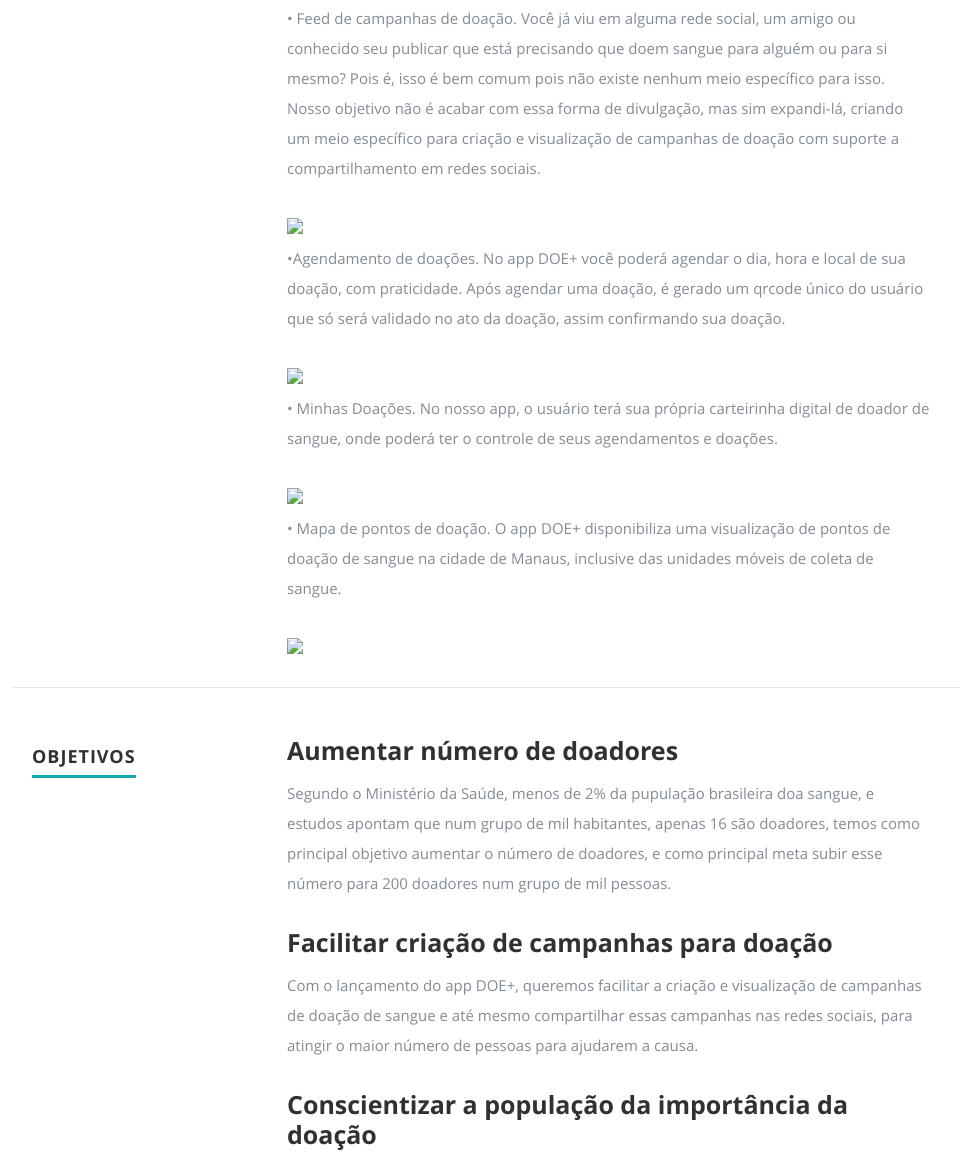
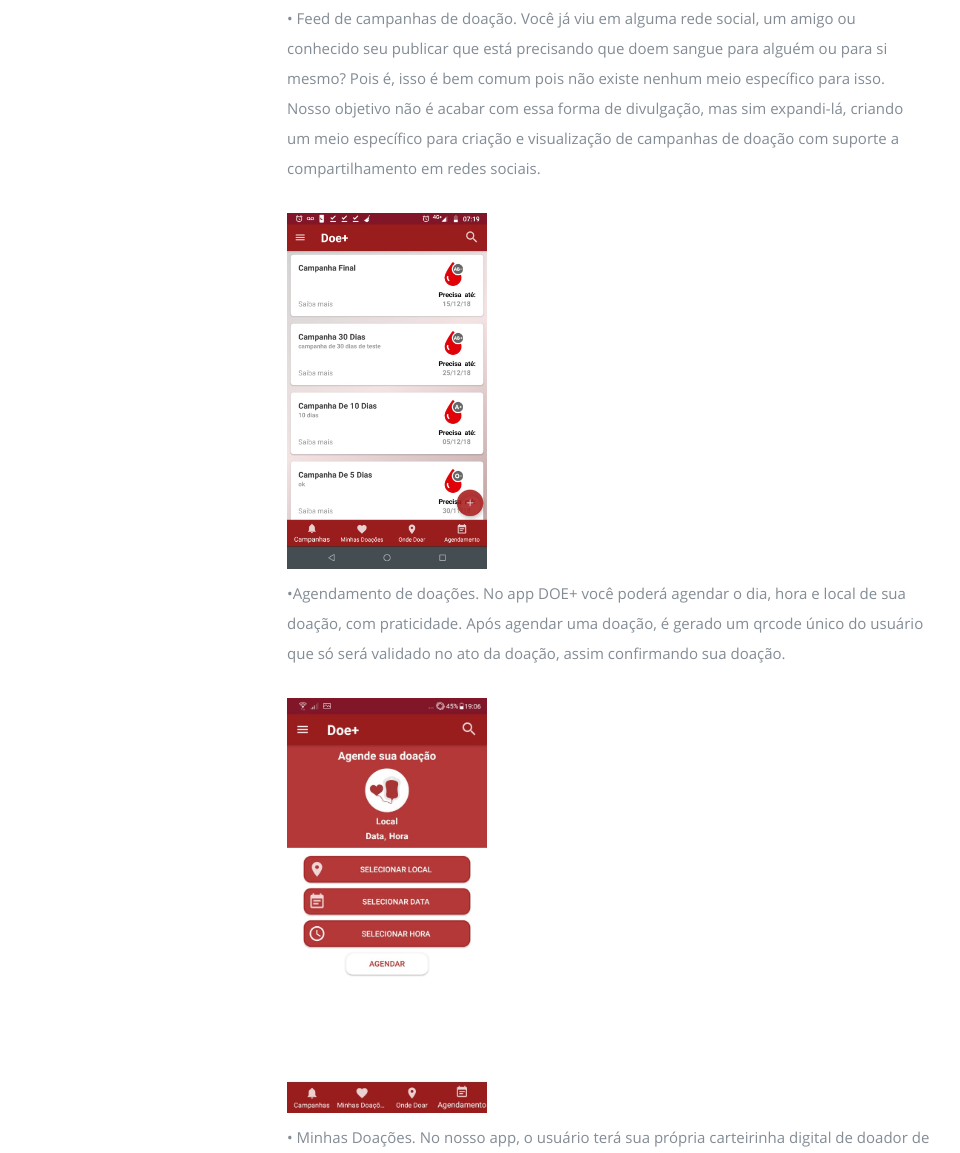
Before and after one commit to ProjetoDoeMais/ProjetoDoeMais.github.io, a plain HTML site: page index.html in a window 1280 px wide. Shown: the part 1943-3096 px from the top of the page, without its empty margins (118-1078 px from the left). Drawn offline with nearby package versions, Linux system fonts and the light colour scheme; a web font is replaced by a local one.

Commit message:
images issues resolved

```diff
--- a/index.html
+++ b/index.html
@@ -206,7 +206,7 @@
                   essa forma de divulgação, mas sim expandi-lá, criando um meio específico para criação e visualização de campanhas de doação
                   com suporte a compartilhamento em redes sociais.
                   </p>
-                  <img src="images/feed.jpeg" width="200px" border="5px solid green">
+                  <img src="feed.jpeg" width="200px" border="5px solid green">
                   <!-- item end
                   <img src="images/feed.jpeg" width="200px" border="5px solid green">
                   -->
@@ -215,7 +215,7 @@
                   No app DOE+ você poderá agendar o dia, hora e local de sua doação, com praticidade. Após agendar uma doação, é gerado um qrcode
                   único do usuário que só será validado no ato da doação, assim confirmando sua doação.
                   </p>
-                  <img src="images/agendamento.jpeg" width="200px" border="5px solid green">
+                  <img src="agendamento.jpeg" width="200px" border="5px solid green">
                   <!-- item end
                   <img src="images/feed.jpeg" width="200px" border="5px solid green">
                   -->
@@ -224,7 +224,7 @@
                   No nosso app, o usuário terá sua própria carteirinha digital de doador de sangue, onde poderá ter o controle de seus agendamentos
                   e doações.
                   </p>
-                  <img src="images/minhasdoacoes.png" width="200px" border="5px solid green">
+                  <img src="minhasdoacoes.png" width="200px" border="5px solid green">
                   <!-- item end
                   <img src="images/feed.jpeg" width="200px" border="5px solid green">
                   -->
@@ -233,7 +233,7 @@
                   O app DOE+ disponibiliza uma visualização de pontos de doação de sangue na cidade de Manaus, inclusive das unidades móveis de
                   coleta de sangue.
                   </p>
-                  <img src="images/maps.jpeg" width="200px" border="5px solid green">
+                  <img src="maps.jpeg" width="200px" border="5px solid green">
                   <!-- item end
                   <img src="images/feed.jpeg" width="200px" border="5px solid green">
                   -->
```
